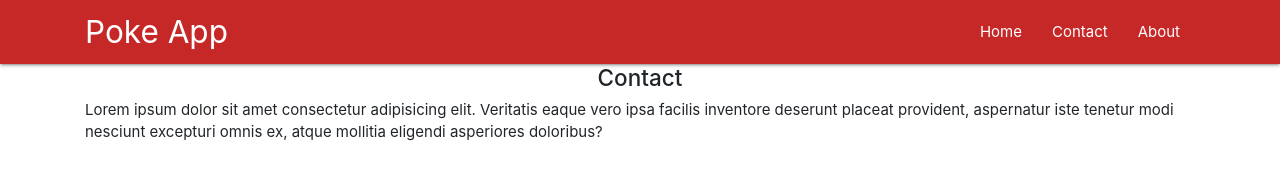
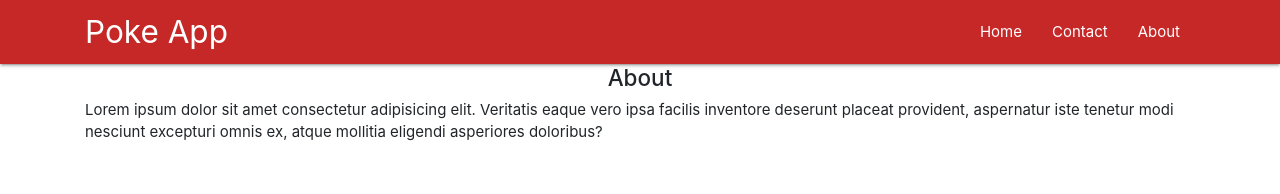
Before and after one commit to shophk/learnReactjs, a React (Create React App) app in the folder projects/my-app/: page /about in a window 1280 px wide. Shown: the top 194 px of the page. Built offline with nearby package versions, Linux system fonts and the light colour scheme.

Commit message:
Added testing for programmatic redirect

```diff
--- a/projects/my-app/src/PokeApp.js
+++ b/projects/my-app/src/PokeApp.js
@@ -15,8 +15,8 @@ class PokeApp extends Component {
           {/* <header className="PokeApp-header"></header> */}
           <Navbar />
           <Route exact path="/" component={Home} />
-          <Route path="/about" component={Contact} />
-          <Route path="/contact" component={About} />
+          <Route path="/contact" component={Contact} />
+          <Route path="/about" component={About} />
         </div>
       </BrowserRouter>
     );
```
Also changed, not shown: projects/my-app/src/componentsPoke/Home.js (+7 -1 lines), projects/my-app/src/componentsPoke/Navbar.js (+11 -3 lines).
